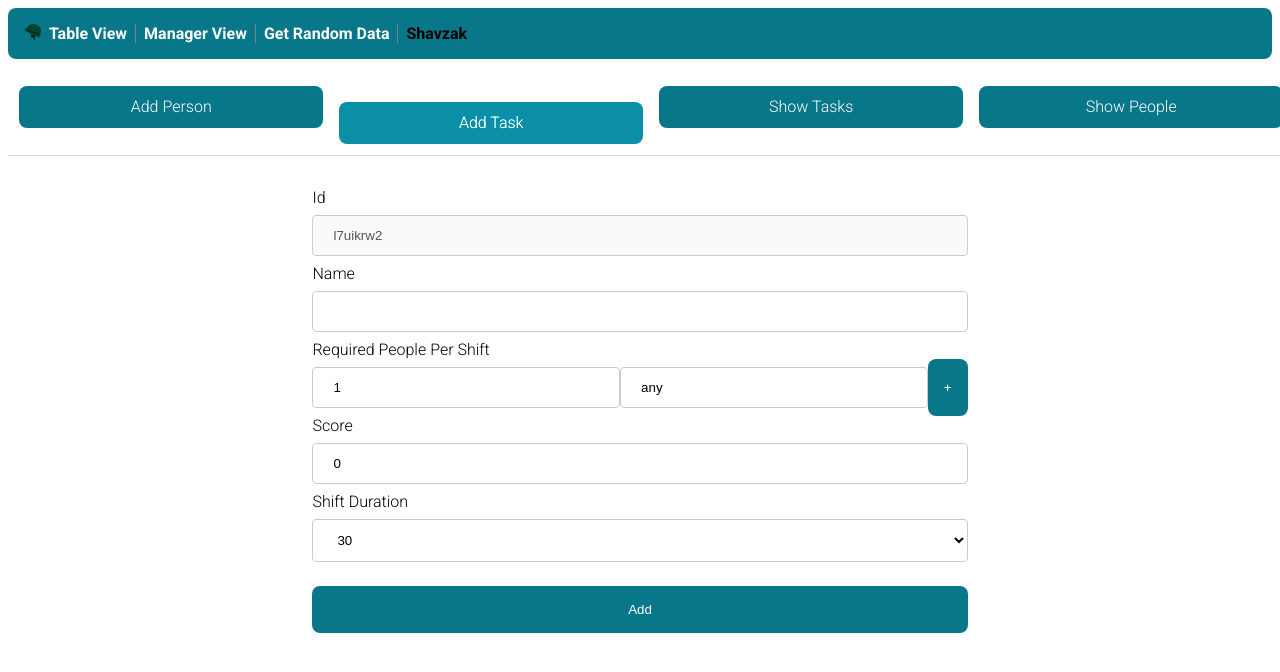
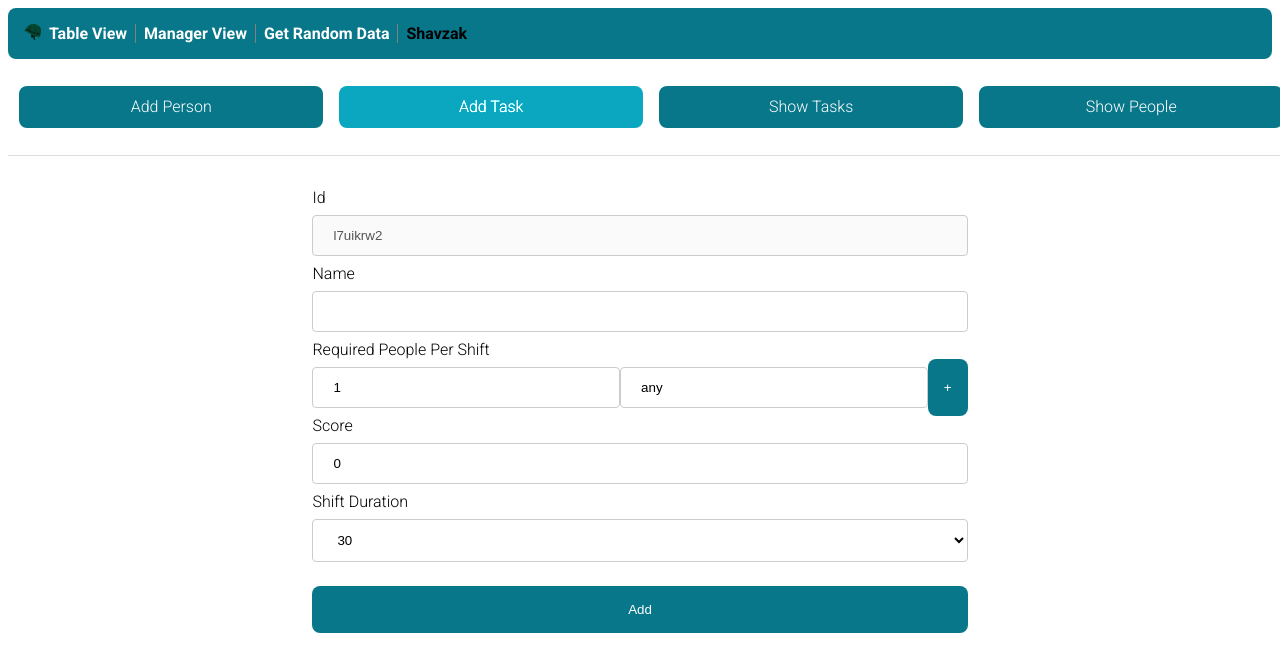
Before and after one commit to yuval-herman/shavazak, a React (Create React App) app in the folder client/: page /tablemanager/addtask in a window 1280 px wide. Shown: the top 672 px of the page. Built offline with nearby package versions, Linux system fonts and the light colour scheme.

Commit message:
styling tune

```diff
--- a/client/src/components/App/App.module.scss
+++ b/client/src/components/App/App.module.scss
@@ -13,13 +13,16 @@
 		.task {
 			flex-grow: 1;
 			.shift {
+				background-color: #b49a67;
 				@extend %box;
 				display: flex;
 				flex-direction: row;
 				flex-wrap: wrap;
 				text-align: center;
+				overflow: hidden;
 				.person {
 					@extend %box;
+					background-color: white;
 					display: flex;
 					flex-direction: row;
 					align-items: center;
--- a/client/src/components/App/App.tsx
+++ b/client/src/components/App/App.tsx
@@ -102,6 +102,7 @@ function App() {
 	return (
 		<>
 			<MainNavbar />
+			<div className={style.timeline}></div>
 			<div className={style.main}>
 				{tasks ? (
 					<TasksTable tasks={tasks} />
--- a/client/src/components/TableManager/TableManager.module.scss
+++ b/client/src/components/TableManager/TableManager.module.scss
@@ -17,8 +17,7 @@
 		@extend %button;
 		padding: 0.7rem;
 		&.activeLink {
-			filter: brightness(120%);
-			translate: 0 1rem;
+			filter: brightness(140%);
 		}
 	}
 }
```
